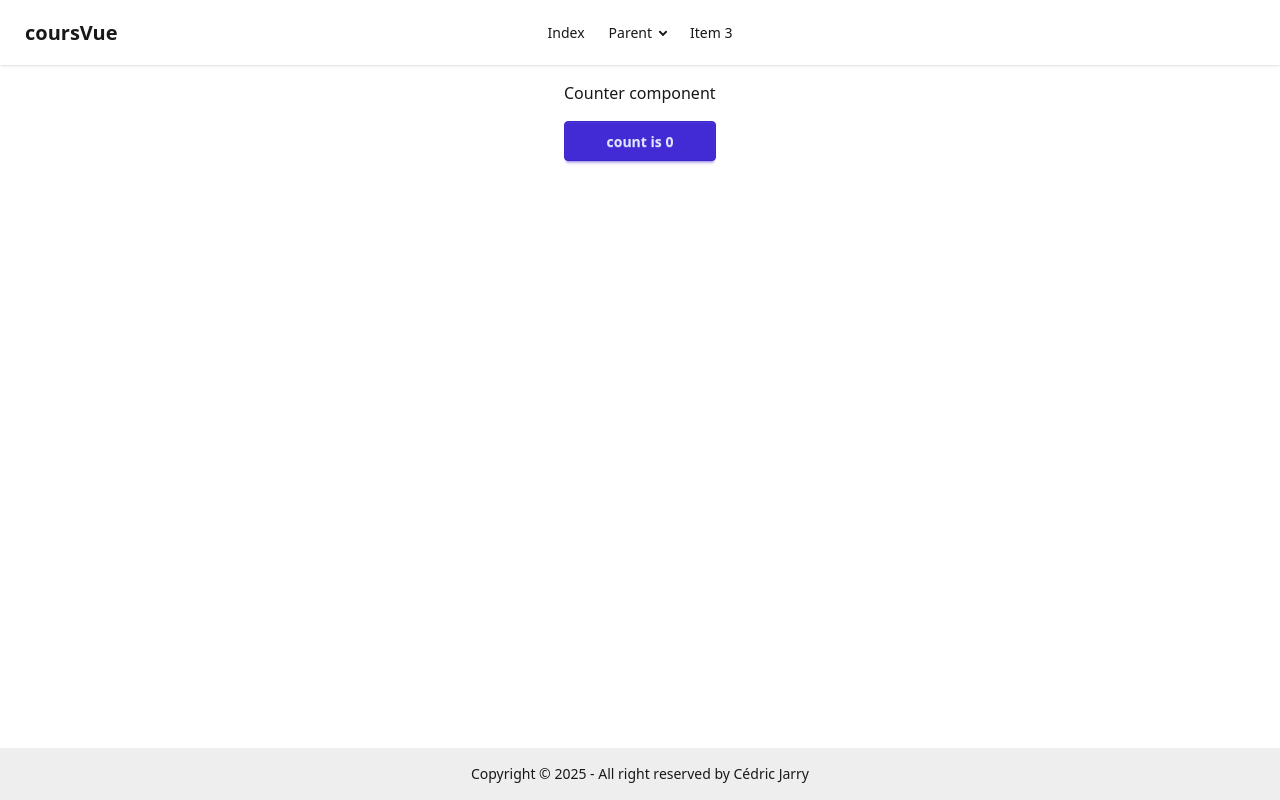
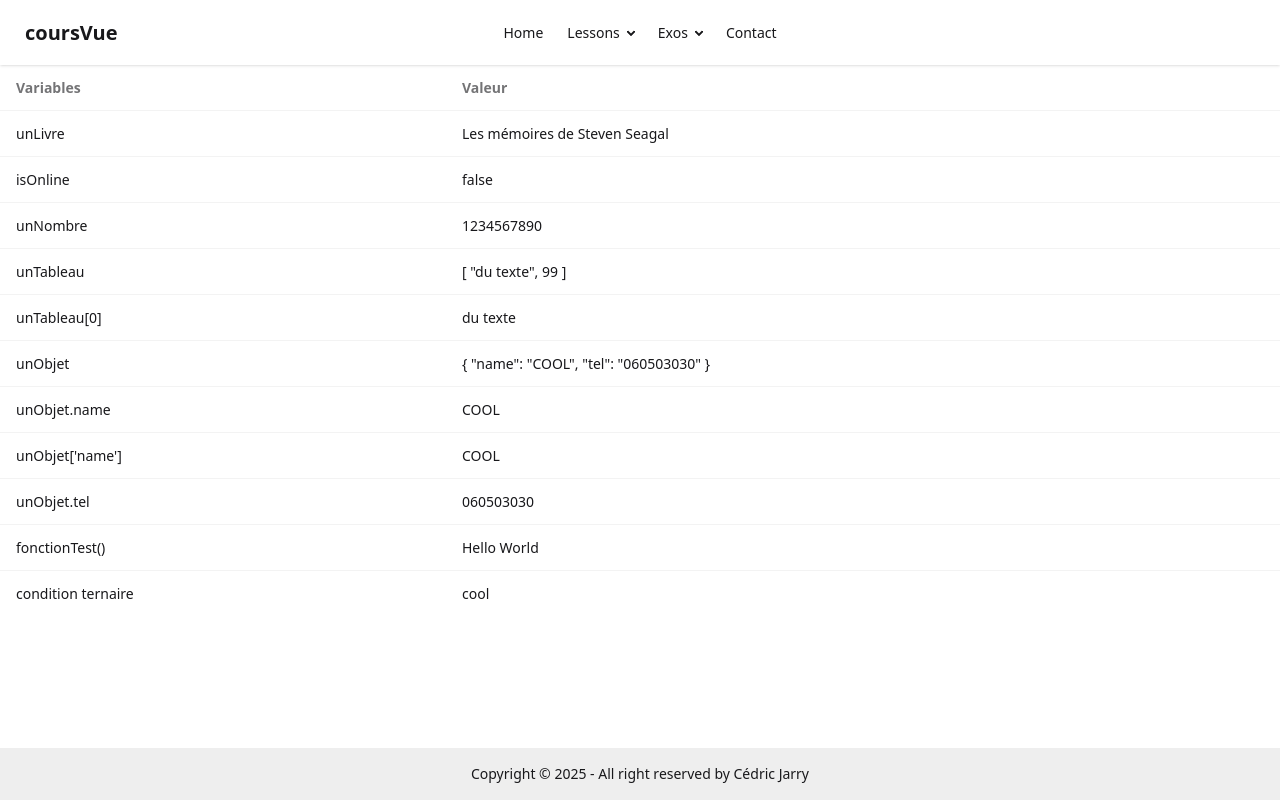
Before and after one commit to hspacesi34/vite-vue-cours, a Vue app: page /exos/text-interpolation in a window 1280 px wide. Built offline with nearby package versions, Linux system fonts and the light colour scheme.

Commit message:
feat: exo text interpolation

```diff
--- a/index.html
+++ b/index.html
@@ -7,7 +7,7 @@
     <title>vite-vue-cours</title>
   </head>
   <body>
-    <div class="flex flex-col min-h-screen items-center" id="app"></div>
+    <div class="flex flex-col min-h-screen" id="app"></div>
     <script type="module" src="/src/main.js"></script>
   </body>
 </html>
--- a/package.json
+++ b/package.json
@@ -12,7 +12,8 @@
     "@tailwindcss/vite": "^4.1.16",
     "daisyui": "^5.3.10",
     "tailwindcss": "^4.1.16",
-    "vue": "^3.5.22"
+    "vue": "^3.5.22",
+    "vue-router": "^4.6.3"
   },
   "devDependencies": {
     "@vitejs/plugin-vue": "^6.0.1",
--- a/src/App.vue
+++ b/src/App.vue
@@ -7,7 +7,7 @@ import AppFooter from './components/AppFooter.vue';
 <template>
   <AppHeader/>
   <main class="flex-grow">
-    <HelloWorld msg="Counter component"/>
+    <RouterView />
   </main>
   <AppFooter/>
 </template>
--- a/src/components/AppHeader.vue
+++ b/src/components/AppHeader.vue
@@ -23,17 +23,24 @@
   </div>
   <div class="navbar-center hidden lg:flex">
     <ul class="menu menu-horizontal px-1">
-      <li><a>Index</a></li>
+      <li><RouterLink to="/">Home</RouterLink></li>
       <li>
         <details>
-          <summary>Parent</summary>
+          <summary>Lessons</summary>
           <ul class="p-2">
-            <li><a>Submenu 1</a></li>
-            <li><a>Submenu 2</a></li>
+            <li><RouterLink to="/lessons/text-interpolation">Text interpolation</RouterLink></li>
           </ul>
         </details>
       </li>
-      <li><a>Item 3</a></li>
+      <li>
+        <details>
+          <summary>Exos</summary>
+          <ul class="p-2">
+            <li><RouterLink to="/exos/text-interpolation">Text interpolation</RouterLink></li>
+          </ul>
+        </details>
+      </li>
+      <li><RouterLink to="/contact">Contact</RouterLink></li>
     </ul>
   </div>
   <div class="navbar-end">
--- a/src/components/HelloWorld.vue
+++ b/src/components/HelloWorld.vue
@@ -13,10 +13,12 @@ function counter(e) {
 </script>
 
 <template>
+<div class="flex flex-col items-center">
   <h1 class="mb-4 mt-4">{{ msg }}</h1>
   <div>
     <button class="btn btn-primary w-38" type="button" @click="(e) => counter(e)">count is {{ count }}</button>
   </div>
+</div>
 </template>
 
 <style scoped>
--- a/src/main.js
+++ b/src/main.js
@@ -1,5 +1,6 @@
 import { createApp } from 'vue'
 import './style.css'
 import App from './App.vue'
+import router from './router'
 
-createApp(App).mount('#app')
+createApp(App).use(router).mount('#app')
--- /dev/null
+++ b/src/views/Contact.vue
@@ -0,0 +1,13 @@
+<template>
+    CONTACT
+</template>
+
+<script setup>
+import { useRoute, useRouter } from 'vue-router';
+const route = useRoute();
+const router = useRouter();
+console.log(route.name);
+console.log(router.currentRoute.value.name);
+
+
+</script>
--- /dev/null
+++ b/src/views/Home.vue
@@ -0,0 +1,3 @@
+<template>
+    HOME
+</template>
--- /dev/null
+++ b/src/views/exos/TextInterpolation.vue
@@ -0,0 +1,73 @@
+<template>
+    <div class="overflow-x-auto">
+  <table class="table">
+    <!-- head -->
+    <thead>
+      <tr>
+        <th>Variables</th>
+        <th>Valeur</th>
+      </tr>
+    </thead>
+    <tbody>
+      <tr>
+        <td>unLivre</td>
+        <td>{{ unLivre }}</td>
+      </tr>
+      <tr>
+        <td>isOnline</td>
+        <td>{{ isOnline }}</td>
+      </tr>
+      <tr>
+        <td>unNombre</td>
+        <td>{{ unNombre }}</td>
+      </tr>
+      <tr>
+        <td>unTableau</td>
+        <td>{{ unTableau }}</td>
+      </tr>
+      <tr>
+        <td>unTableau[0]</td>
+        <td>{{ unTableau[0] }}</td>
+      </tr>
+      <tr>
+        <td>unObjet</td>
+        <td>{{ unObjet }}</td>
+      </tr>
+      <tr>
+        <td>unObjet.name</td>
+        <td>{{ unObjet.name }}</td>
+      </tr>
+      <tr>
+        <td>unObjet['name']</td>
+        <td>{{ unObjet['name'] }}</td>
+      </tr>
+      <tr>
+        <td>unObjet.tel</td>
+        <td>{{ unObjet.tel }}</td>
+      </tr>
+      <tr>
+        <td>fonctionTest()</td>
+        <td>{{ fonctionTest() }}</td>
+      </tr>
+      <tr>
+        <td>condition ternaire</td>
+        <td>{{ 1 == 1 ? "cool" : "pas cool" }}</td>
+      </tr>
+    </tbody>
+  </table>
+</div>
+</template>
+
+<script setup>
+    import { ref } from 'vue';
+
+    const unLivre = ref('Les mémoires de Steven Seagal');
+    const isOnline = ref(false);
+    const unNombre = ref(1234567890);
+    const unTableau = ref(["du texte", 99]);
+    const unObjet = ref({"name":"COOL","tel":"060503030"});
+
+    function fonctionTest() {
+        return "Hello World";
+    }
+</script>
--- /dev/null
+++ b/src/views/lessons/TextInterpolation.vue
@@ -0,0 +1,71 @@
+<template>
+<div class="container mx-auto p-4 md:p-8">
+    <div class="text-center mb-8 md:mb-12">
+    <h1 class="text-4xl md:text-5xl font-extrabold text-primary">
+        L'interpolation de texte dans Vue.js
+    </h1>
+    <p class="text-lg md:text-xl text-base-content opacity-75 mt-2 max-w-2xl mx-auto">
+        L'interpolation permet d'insérer dynamiquement des valeurs JavaScript dans le DOM.
+    </p>
+    </div>
+
+    <div class="grid grid-cols-1 md:grid-cols-2 gap-6 md:gap-8">
+    <!-- Section pour les exemples de base -->
+    <div class="card bg-base-100 shadow-xl rounded-box">
+        <div class="card-body">
+        <h2 class="card-title text-2xl font-bold mb-4">Exemples de base</h2>
+        <div class="prose max-w-none">
+            <p>Message de bienvenue : <span class="badge badge-info text-info-content">{{ message }}</span></p>
+            <p>Donnée classique : <span class="badge badge-secondary text-secondary-content">{{ variableClassic }}</span></p>
+            <p>Tableau : <span class="badge badge-accent text-accent-content">{{ tableauAdmin }}</span></p>
+        </div>
+        </div>
+    </div>
+
+    <!-- Section pour les expressions et fonctions -->
+    <div class="card bg-base-100 shadow-xl rounded-box">
+        <div class="card-body">
+        <h2 class="card-title text-2xl font-bold mb-4">Expressions et appels de fonctions</h2>
+        <div class="prose max-w-none">
+            <p>
+            Opération simple : <span class="badge badge-ghost text-base-content">2 + 2 = {{ 2 + 2 }}</span>
+            </p>
+            <p>
+            Nom complet : <span class="badge badge-ghost text-base-content">{{ firstName + ' ' + lastName }}</span>
+            </p>
+            <p>
+            Message en majuscules : <span class="badge badge-ghost text-base-content">{{ toUpperCase(message) }}</span>
+            </p>
+        </div>
+        </div>
+    </div>
+    </div>
+
+    <div class="text-center mt-8">
+    <p class="text-sm md:text-base text-base-content opacity-50">
+        Pour plus d'informations, consultez la
+        <a href="https://vuejs.org/guide/essentials/template-syntax.html" class="link link-hover text-primary font-bold">documentation officielle sur la syntaxe des templates</a>.
+    </p>
+    </div>
+</div>
+</template>
+
+<script setup lang="js">
+// Pas besoin d'importer 'ref' grâce à l'auto-import de Nuxt 3 et 4
+import { ref } from 'vue';
+const variableClassic = 'STEVEN VANDAMME';
+// Propriétés réactives
+const message = ref('Bonjour, Vue.js !');
+const firstName = ref('JigZo');
+const lastName = ref('Dupont');
+const tableauAdmin = ref([111, 'stringg']);
+
+// Fonctions
+const toUpperCase = (str) => {
+    return str.toUpperCase();
+};
+</script>
+
+<style scoped>
+/* Les styles sont gérés par DaisyUI et Tailwind, donc pas de CSS nécessaire ici. */
+</style>
```
Also changed, not shown: src/router/index.js (added, +15 -0 lines), 1 other file (tests, documents, lock files or other folders).
